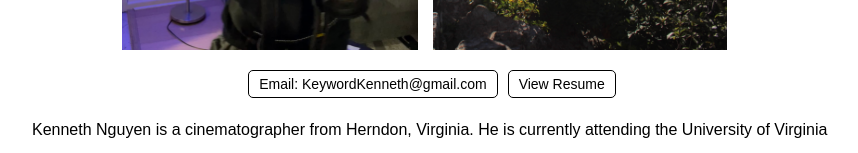
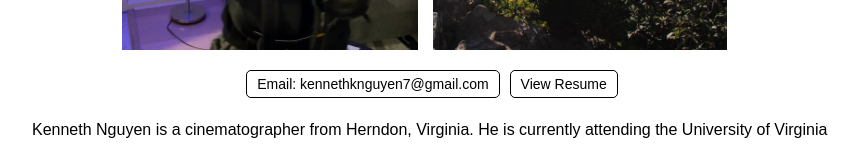
Before and after one commit to KennethNguyen20/film-portfolio, a React (Create React App) app: page /about in a window 1280 px wide. Shown: the part 452-605 px from the top of the page, without its empty margins (208-1066 px from the left). Built offline with nearby package versions, Linux system fonts and the light colour scheme.

Commit message:
Changed resume and email

```diff
--- a/src/components/About.js
+++ b/src/components/About.js
@@ -16,7 +16,7 @@
         </div>
       </div>
       <div className="about-links">
-        <a href="mailto:KeywordKenneth@gmail.com">Email: KeywordKenneth@gmail.com</a>
+        <a href="mailto:kennethknguyen7@gmail.com">Email: kennethknguyen7@gmail.com</a>
         <a href={resumePDF} target="_blank" rel="noopener noreferrer">View Resume</a>
       </div>
       <div className="about-content">
```
Also changed, not shown: 1 other file (tests, documents, lock files or other folders).
